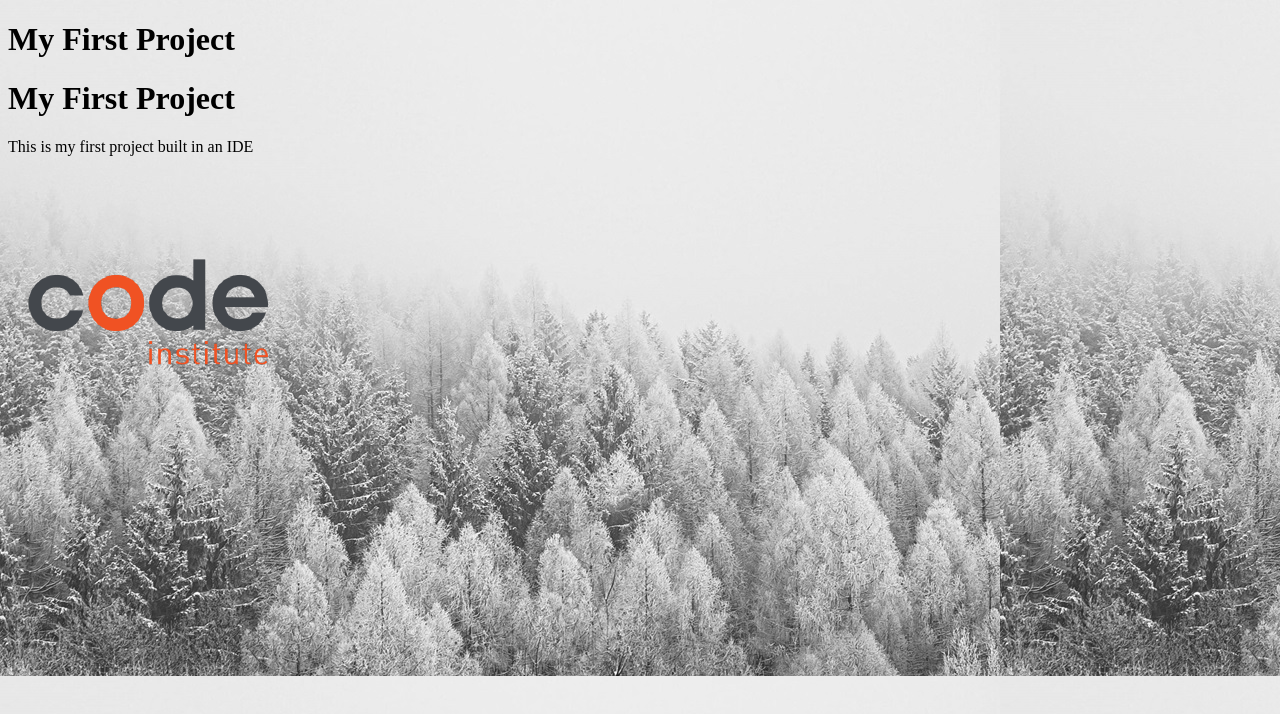
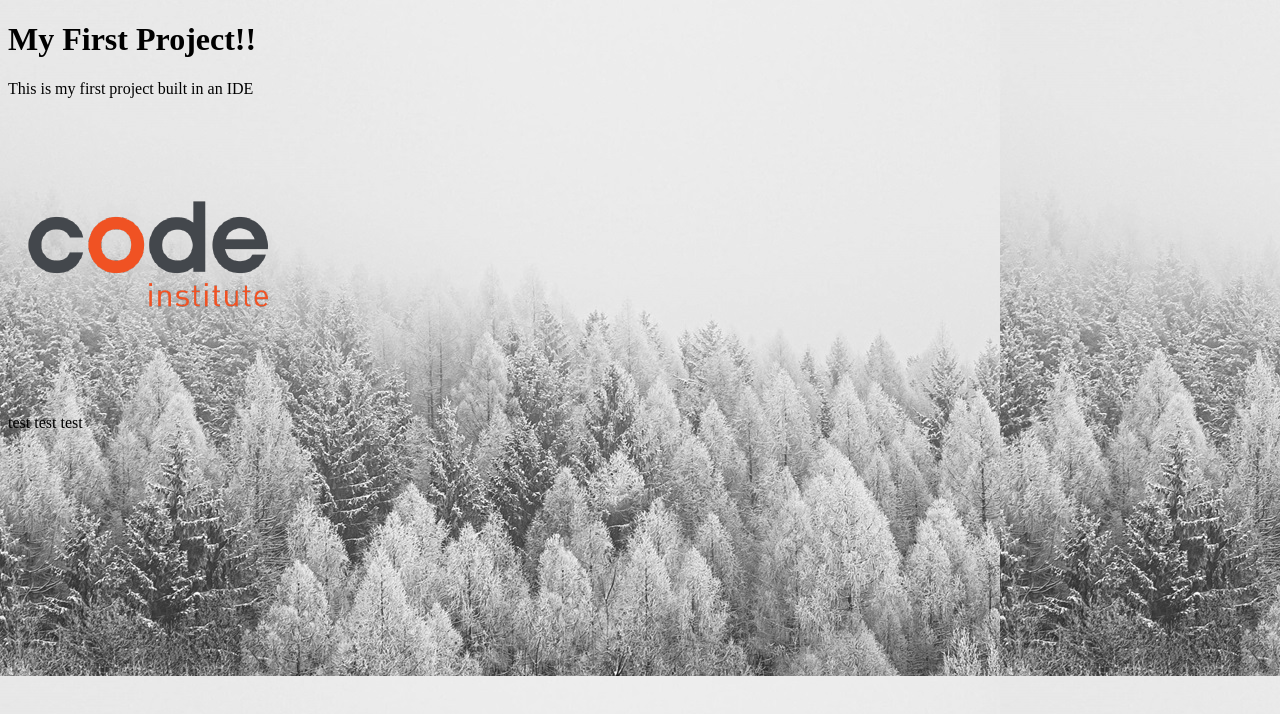
Before and after one commit to pendwmpian8/my-first-project, a plain HTML site: page index.html in a window 1280 px wide. Drawn offline with Linux system fonts and the light colour scheme.

Commit message:
Add initial index.html structure

```diff
--- a/index.html
+++ b/index.html
@@ -7,10 +7,9 @@
     <link rel="stylesheet" href="assets/css/styles.css">
 </head>
 <body>
-    <h1>My First Project</h1>
-    <h1>My First Project</h1>
+    <h1>My First Project!!</h1>
     <p>This is my first project built in an IDE</p>
 <img src="assets/images/logo.png" alt="code institute logo">
-
+<p>test test test </p>
 </body>
 </html>
```
